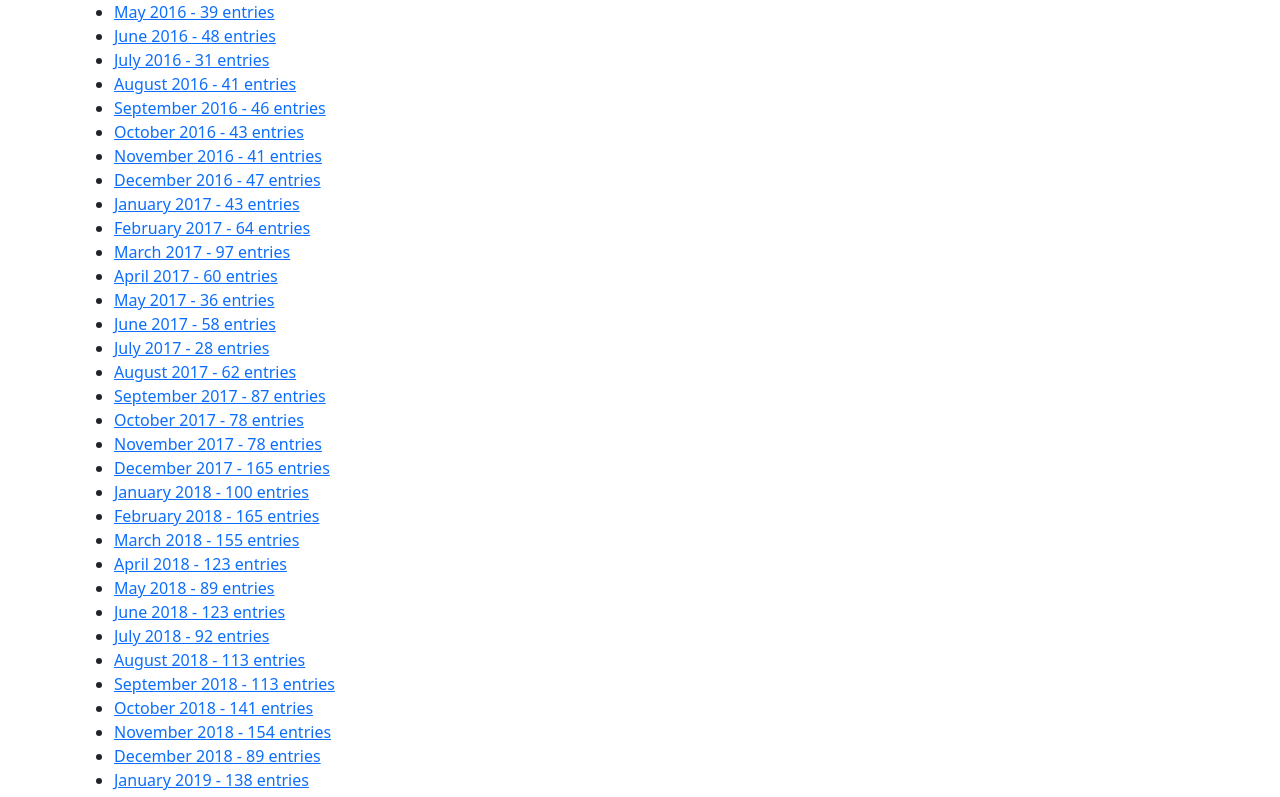
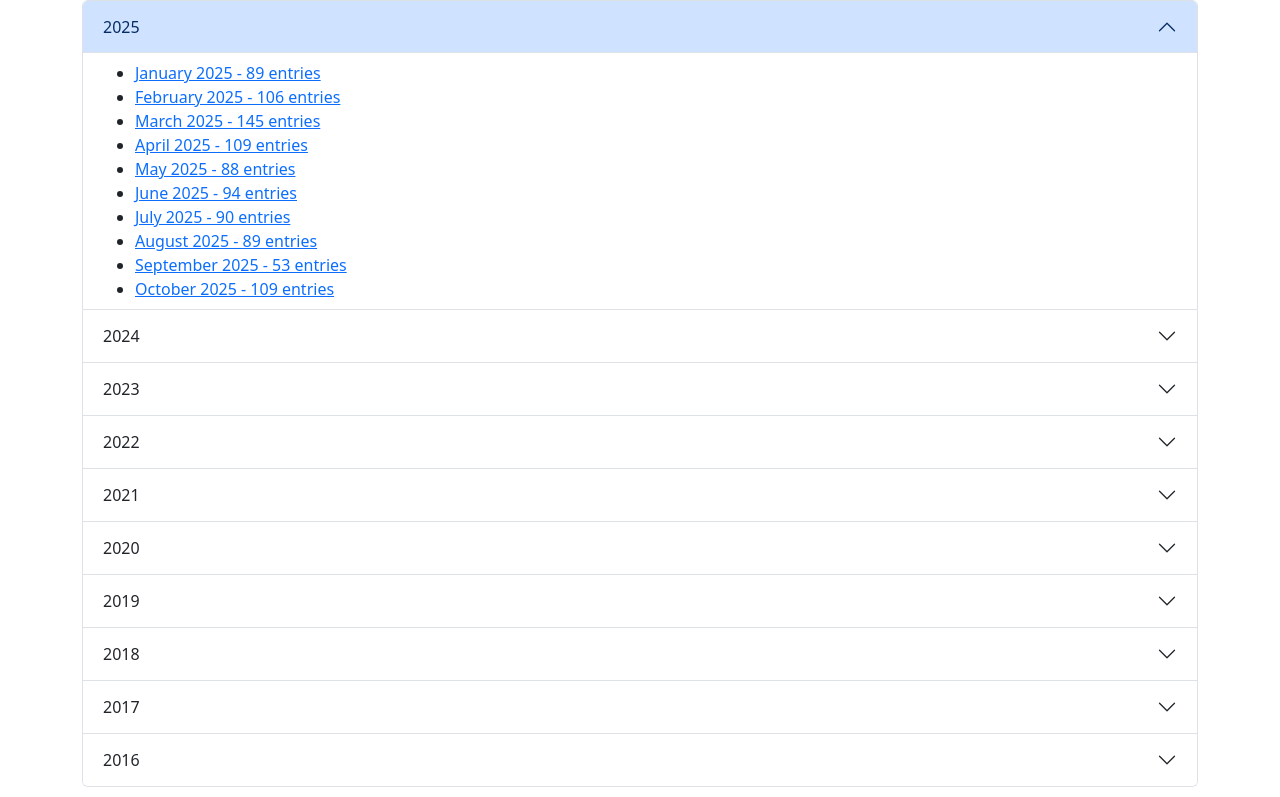
Before and after one commit to OpenDataScotland/govspend.opendata.scot, an Eleventy site: page index.njk in a window 1280 px wide. Shown: the part 728-1525 px from the top of the page. Built offline with nearby package versions, Linux system fonts and the light colour scheme; Eleventy itself is replaced by a stand-in of ours; files that its build step writes are made by us from their sources; files whose address does not match are found by name.

Commit message:
feat: Homepage tweaks

```diff
--- a/index.njk
+++ b/index.njk
@@ -15,13 +15,43 @@ description: "An open data source of Scottish Government spending data"
 
 <h2>Spends over £500 per month</h2>
 
-<ul>
-  {% for spendData in collections.spendsOver500 %}
+<div class="accordion" id="spend-links-by-year">
+  {% set currentYear = "" %}
+  {% for spendData in collections.spendsOver500_yearDescMonthAsc %}
+    {% set spendYear = spendData.title.substring(0, 4) %}
+
+    {% if spendYear != currentYear %}
+      {% if not loop.first %}
+            </ul>
+          </div>
+        </div>
+      </div>
+      {% endif %}
+
+      {% set currentYear = spendYear %}
+      <div class="accordion-item">
+        <h3 class="accordion-header" id="heading-{{spendYear}}">
+          <button class="accordion-button{% if not loop.first %} collapsed{% endif %}" type="button" data-bs-toggle="collapse" data-bs-target="#collapse-{{spendYear}}" aria-expanded="{% if loop.first %}true{% else %}false{% endif %}" aria-controls="collapse-{{spendYear}}">
+            {{spendYear}}
+          </button>
+        </h3>
+        <div id="collapse-{{spendYear}}" class="accordion-collapse collapse{% if loop.first %} show{% endif %}" aria-labelledby="heading-{{spendYear}}" data-bs-parent="#spend-links-by-year">
+          <div class="accordion-body py-2">
+            <ul class="mb-0">
+    {% endif %}
+
     <li>
       <a href="spends/{{spendData.title}}">{{spendData.displayTitle}} - {{spendData.data.length}} entries</a>
     </li>
+
+    {% if loop.last %}
+            </ul>
+          </div>
+        </div>
+      </div>
+    {% endif %}
   {% endfor %}
-</ul>
+</div>
 
 <script>
   document.addEventListener('DOMContentLoaded', function () {
```
Also changed, not shown: .eleventy.js.
